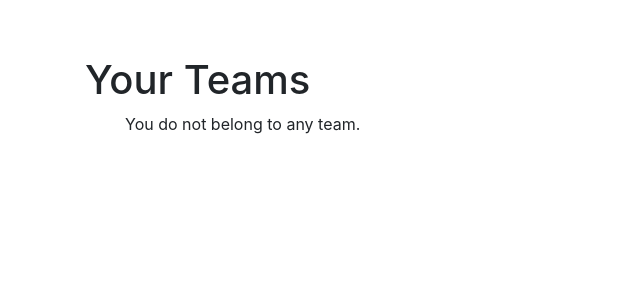
After one commit to patpatpatpatpat/digestus, a Django app: page /updates/my_teams/ in a window 1280 px wide. The commit adds this page. Shown: the top 300 px of the page, without its empty margins (0-640 px from the left). Run offline with Django 3.2, Linux system fonts and the light colour scheme; the visitor is signed in with stand-in values (Sample User, id 1); data that the repository does not hold is empty; parts of the project's set-up code (start-up, migrations or seed data) failed here and were passed over; some libraries are stand-ins or nearby versions.

Commit message:
Added team list page

```diff
--- a/config/urls.py
+++ b/config/urls.py
@@ -20,6 +20,7 @@ urlpatterns = [
     url(r'^accounts/', include('allauth.urls')),
 
     # Your stuff: custom urls includes go here
+    url(r'^updates/', include('updates.urls')),
 
 
 ] + static(settings.MEDIA_URL, document_root=settings.MEDIA_ROOT)
--- a/digestus/templates/base.html
+++ b/digestus/templates/base.html
@@ -56,6 +56,9 @@
                   <a class="nav-link" href="{% url 'users:detail' request.user.username  %}">{% trans "My Profile" %}</a>
                 </li>
                 <li class="nav-item">
+                  <a class="nav-link" href="{% url 'my_teams' %}">{% trans "My Teams" %}</a>
+                </li>
+                <li class="nav-item">
                   <a class="nav-link" href="{% url 'account_logout' %}">{% trans "Logout" %}</a>
                 </li>
               {% else %}
--- /dev/null
+++ b/digestus/templates/updates/team_list.html
@@ -0,0 +1,15 @@
+{% extends 'base.html' %}
+
+{% block content %}
+    <h1>Your Teams</h1>
+
+    <ul>
+        {% for team in object_list %}
+            <li>{{ team }}</li>
+        {% empty %}
+            You do not belong to any team.
+        {% endfor %}
+    </ul>
+
+
+{% endblock content %}
--- a/digestus/users/models.py
+++ b/digestus/users/models.py
@@ -6,6 +6,7 @@ from django.core.urlresolvers import reverse
 from django.db import models
 from django.utils.encoding import python_2_unicode_compatible
 from django.utils.translation import ugettext_lazy as _
+
 
 
 @python_2_unicode_compatible
@@ -20,3 +21,11 @@ class User(AbstractUser):
 
     def get_absolute_url(self):
         return reverse('users:detail', kwargs={'username': self.username})
+
+    def get_teams(self):
+        """
+        Returns all `Team`s where the user is a member.
+        """
+        from updates.models import Team
+
+        return Team.objects.filter(memberships__user_id=self.pk)
--- a/updates/models.py
+++ b/updates/models.py
@@ -26,7 +26,7 @@ class Team(models.Model):
 
 class Membership(models.Model):
     team = models.ForeignKey(Team, related_name='memberships')
-    user = models.ForeignKey(User)
+    user = models.ForeignKey(User, related_name='memberships')
     role = models.CharField(max_length=25)
 
     class Meta:
@@ -34,7 +34,7 @@ class Membership(models.Model):
 
     def __str__(self):
         return '{} - {}'.format(self.team,
-                                self.user.get_full_name())
+                                self.user.name)
 
 
 class Update(models.Model):
--- /dev/null
+++ b/updates/urls.py
@@ -0,0 +1,10 @@
+from django.conf.urls import url
+
+from .views import TeamListView
+
+
+urlpatterns = [
+    url(regex=r'^my_teams/$',
+        view=TeamListView.as_view(),
+        name='my_teams'),
+]
--- a/updates/views.py
+++ b/updates/views.py
@@ -1,3 +1,16 @@
 from django.shortcuts import render
 
-# Create your views here.
+from django.contrib.auth.mixins import LoginRequiredMixin
+from django.views.generic import ListView
+
+from .models import Team
+
+
+class TeamListView(LoginRequiredMixin, ListView):
+    """
+    View for displaying `Team`s where logged-in user is a member.
+    """
+    model = Team
+
+    def get_queryset(self):
+        return self.request.user.get_teams()
```
Also changed, not shown: updates/migrations/0003_auto_20160411_0739.py (added).
